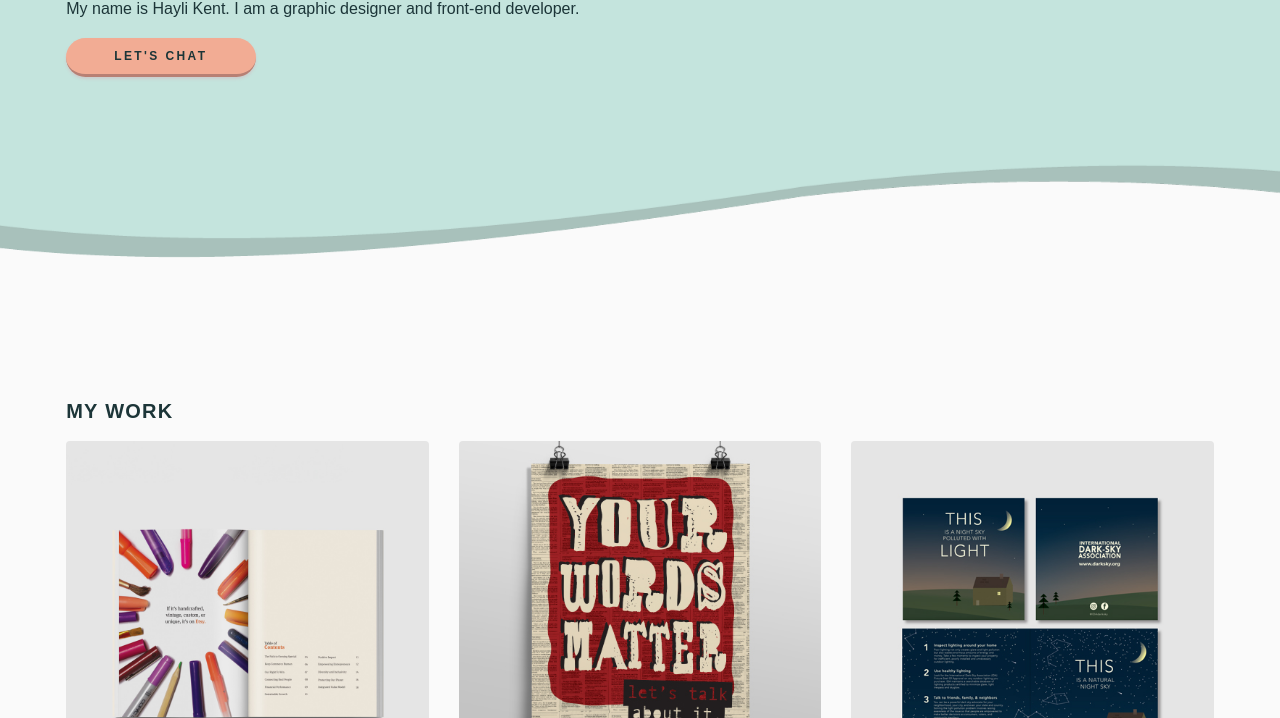
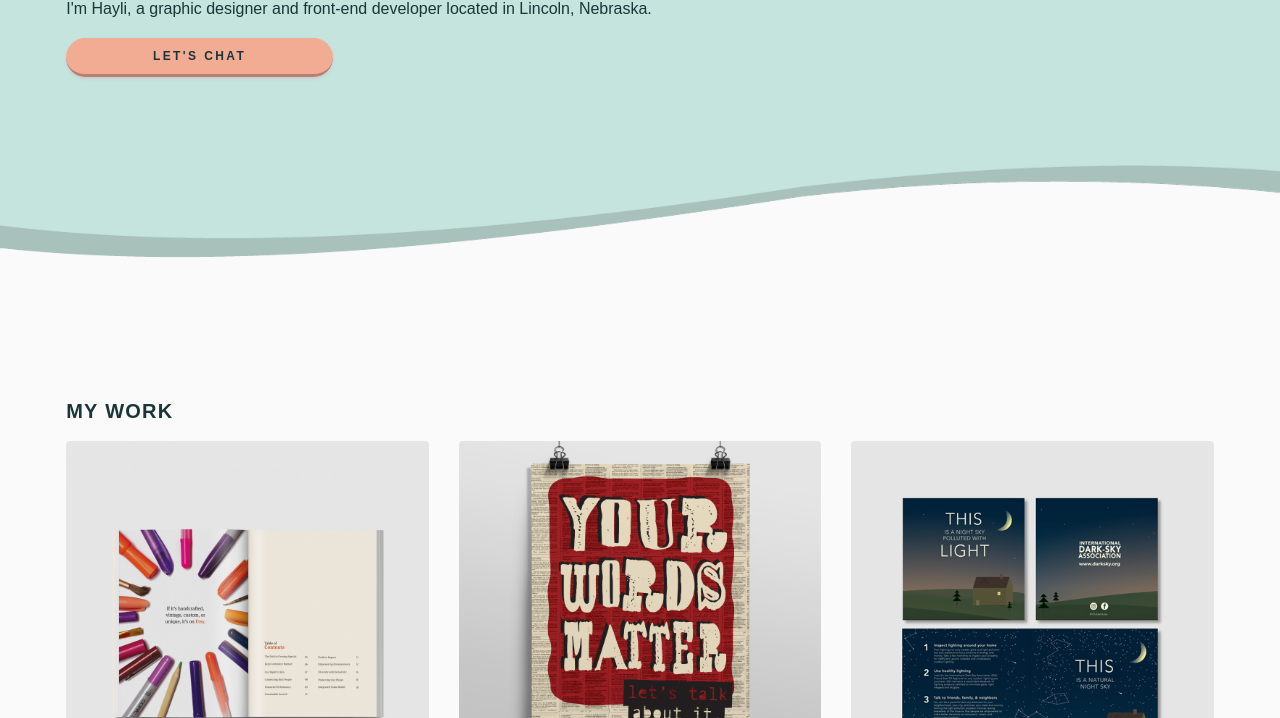
Before and after one commit to haylikent/hayli-kent-design, a plain HTML site: page index.html in a window 1280 px wide. Shown: the part 382-1100 px from the top of the page. Drawn offline with Linux system fonts and the light colour scheme; a web font is replaced by a local one.

Commit message:
fixed alignment issues

```diff
--- a/css/main.css
+++ b/css/main.css
@@ -423,7 +423,8 @@ letter-spacing: 1px;
   transition: 0.1s;
   box-shadow: 0 2px 3px #ccc;
   position: relative;
-  width: 60%;
+  width: 100%;
+  margin-left: -.5px
 
 }
 
@@ -476,7 +477,7 @@ a.arrow {
 
 @media screen and (min-width: 40em) {
   .kent-button {
-    width: 50%;
+    width: 40%;
   }
   }
 
@@ -508,9 +509,7 @@ a.arrow {
     #studio {
       width: 400px;
     }
-    .kent-button {
-      width: auto;
-    }
+
     #hero {
       margin-bottom: 4rem;
     }
--- a/index.html
+++ b/index.html
@@ -41,9 +41,9 @@
 
     <div class="grid-container">
       <div class="grid-x">
-        <div class="cell small-10 medium-9 large-7">
+        <div class="cell small-12 medium-9 large-7">
           <h1>hello!</h1>
-          <p>My name is Hayli Kent. I am a graphic designer and front-end developer.</p>
+          <p>I'm Hayli, a graphic designer and front-end developer located in Lincoln, Nebraska.</p>
           <a class="kent-button" href="mailto:hello@haylikent.design"><b>Let's Chat</b></a>
         </div>
       </div>
```
